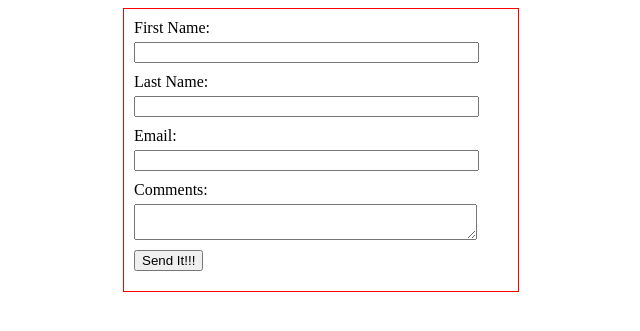
After one commit to DevonDeVaughnn/it_261, a PHP site: page /form_3.php in a window 1280 px wide. The commit adds this page. Shown: the top 331 px of the page, without its empty margins (319-959 px from the left). Run offline with PHP 8.4, Linux system fonts and the light colour scheme.

Commit message:
added form 3

```diff
--- /dev/null
+++ b/weeks/week_4/form_3.php
@@ -0,0 +1,109 @@
+<!DOCTYPE html>
+<html lang="en">
+
+<head>
+    <meta charset="UTF-8">
+    <meta http-equiv="X-UA-Compatible" content="IE=edge">
+    <meta name="viewport" content="width=device-width, initial-scale=1.0">
+    <title>Form 3 with HTML and CSS</title>
+    <style>
+    form {
+        width: 400px;
+        margin: 0 auto;
+    }
+
+    fieldset {
+        border: 1px solid red;
+        padding: 10px;
+    }
+
+    label,
+    textarea {
+        display: block;
+        margin-bottom: 5px;
+    }
+
+    input[type=text],
+    input[type=email],
+    textarea {
+        width: 90%
+    }
+
+    input,
+    textarea {
+        margin-bottom: 10px;
+    }
+
+    h3 {
+        color: maroon;
+        text-align: center;
+    }
+
+    .box {
+        width: 400px;
+        margin: 20px auto;
+        padding: 15px;
+        background: beige;
+    }
+
+    ul {
+        list-style-type: none;
+    }
+    </style>
+</head>
+
+<body>
+    <form action="" method="POST">
+        <fieldset>
+            <label for="fname">First Name: </label>
+            <input type="text" name="fname">
+            <label for="lname">Last Name: </label>
+            <input type="text" name="lname">
+            <label for="email">Email: </label>
+            <input type="email" name="email">
+            <label for="comments">Comments: </label>
+            <textarea name="comments"></textarea>
+            <input type="submit" value="Send It!!!">
+        </fieldset>
+    </form>
+    <?php
+
+if (isset($_POST['fname'],
+    $_POST['lname'],
+    $_POST['email'],
+    $_POST['comments'])) {
+
+    $fname = $_POST['fname'];
+    $lname = $_POST['lname'];
+    $email = $_POST['email'];
+    $comments = $_POST['comments'];
+    //nesting an if else statement
+    if (empty($fname && $lname && $email && $comments)) {
+        echo '<h3>Please fill out the input fields</h3>';
+    } else {
+        // echo $fname;
+        // echo $lname;
+        // echo $email;
+        // echo $comments;
+
+        echo '
+        <div class="box">
+        <ul>
+        <li><b>First Name: ' . $fname . '</b></li>
+        <li><b>Last Name: ' . $lname . '</b></li>
+        <li><b>Email: ' . $email . '</b></li>
+        <li><b>Comments: ' . $comments . '</b></li>
+        </ul>
+
+        </div>
+
+        ';
+    }
+    //end else
+}
+//end isset
+?>
+
+</body>
+
+</html>
```
Also changed, not shown: weeks/week_4/form_2.php (+18 -6 lines).
